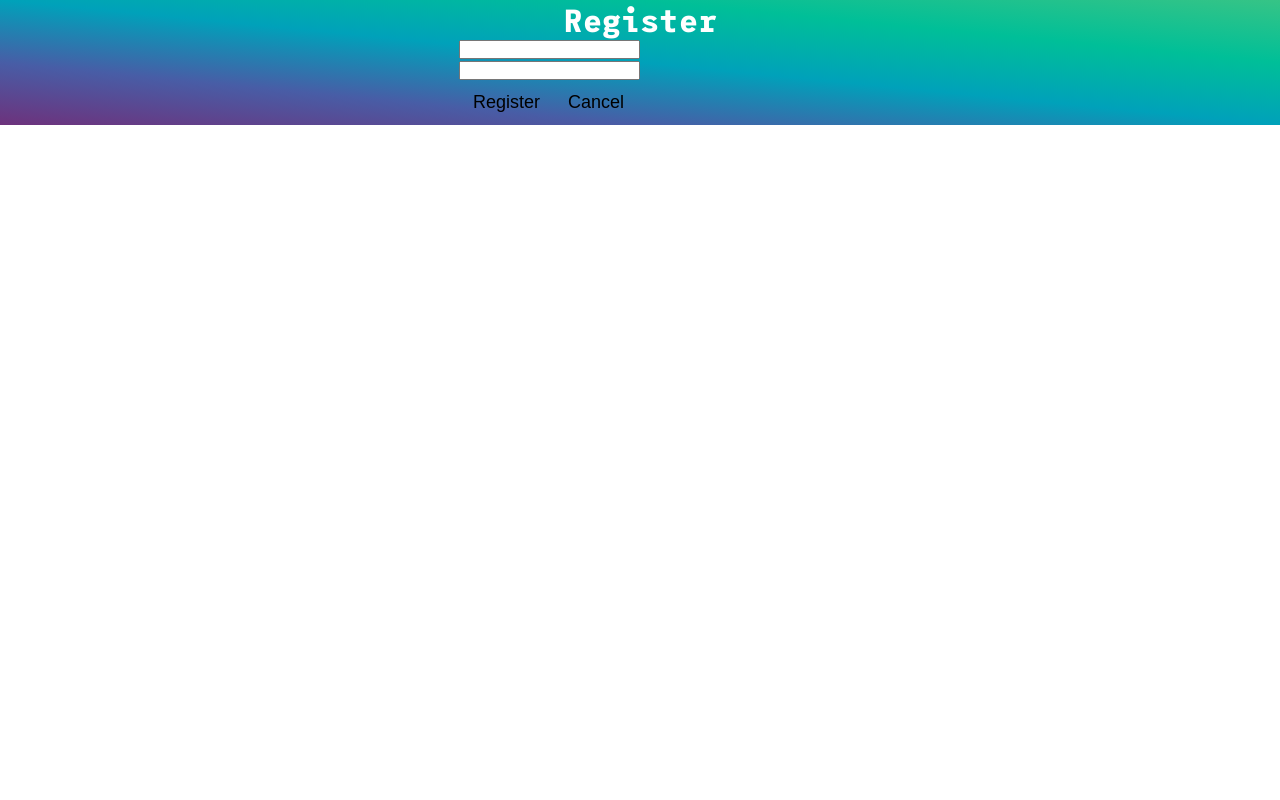
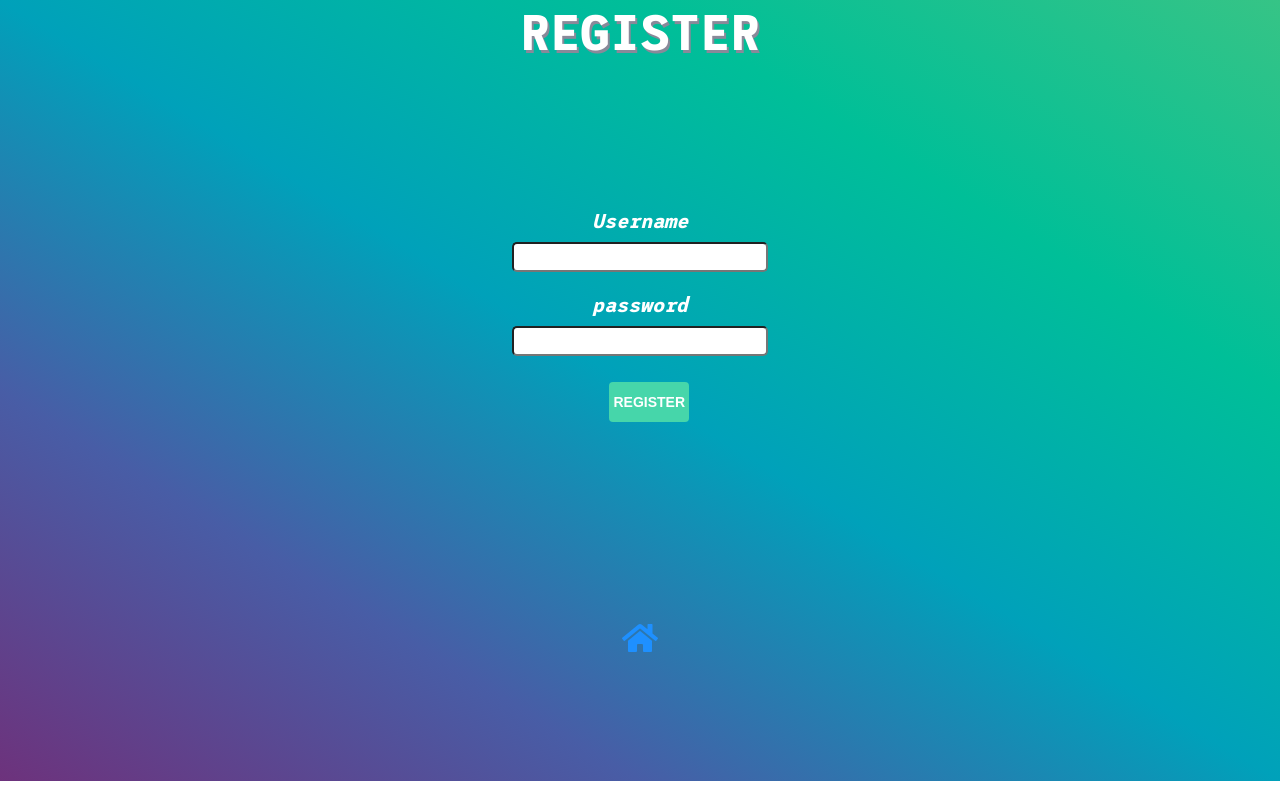
Before and after one commit to clrko/wild-thunder, a React (Create React App) app: page /register in a window 1280 px wide. Built offline with nearby package versions, Linux system fonts and the light colour scheme; no server answers.

Commit message:
registerPage finished

```diff
--- a/src/components/pages/Register.css
+++ b/src/components/pages/Register.css
@@ -1,17 +1,59 @@
 .form_page_register{
-
-    display: flex;
-    justify-content: center;
+    margin-top: 10%;
 }
 .container_page_register h1{
+    font-size: 50px ;
+    text-shadow: 2px 3px 0px #898999;
+    text-transform: uppercase;
     text-align: center;
 }
 .container_page_register{
     background-image: linear-gradient(to right top, #6d327c, #485DA6, #00a1ba, #00BF98, #36C486);
 }
-.input_register_page{
+.form_page_register label{
+    padding-top: 20px;
+    text-align: center;
 
+}
+.input_register{
+     display: flex;
+    padding-left: 40%;
+    padding-right: 40%;
+    flex-direction: column;
+}
+.input_register input{
+    height: 30px;
+    font-size: 20px;
+    border-radius: 5px;
+}
+.input_register label{
+   font-style: italic;
+   font-size: 20px;
+   padding-bottom: 10px;
+}
+input[type="text"]:focus:valid,
+input[type="password"]:focus:valid {
+  outline: 2px solid blue;
+}
+.button_go_home{
+    text-align: center;
+    margin-top: 10%;
+    padding-bottom: 5%;
+}
+.button_register{
+    font-size:14px;
+    color:#fff;
+    text-decoration:none;
+    font-weight:bold;
+    text-transform:uppercase;
+    background: #46d6aa;
+    border-radius: 5;
+    cursor: pointer;
+    width: 80px;
+    height: 40px;
+    display: flex;
+    align-items: center;
     justify-content: center;
-    flex-direction: column;
-    width: 20%;
+    margin-top : 10% ;
+    margin-left : 38%;
 }
--- a/src/components/pages/Register.js
+++ b/src/components/pages/Register.js
@@ -1,6 +1,9 @@
 import React, { useState } from 'react';
 import { Redirect, NavLink } from 'react-router-dom';
 import axios from "axios";
+
+import { FontAwesomeIcon } from '@fortawesome/react-fontawesome';
+import { faHome } from '@fortawesome/free-solid-svg-icons';
 
 import './Register.css'
 /* import NavbarHeader from '../shared/NavbarHeader';
@@ -36,15 +39,19 @@ const Register = () => {
                 <NavbarFooter/> */}
         <h1>Register</h1>
         <form  className="form_page_register" onSubmit={handleSubmit}>
-            <div>
-                <div className="input_register_page">
-                    <input type="text" name="username" />
-                    <input type="password" name="password" />
-                </div>
-                    <button type="submit">Register</button>
-                    <NavLink to="/"><button type="submit">Cancel</button></NavLink>
-            </div>
-        </form>
+
+                <div className="input_register">
+                        <label>Username</label>
+                        <input type="text" name="username" />
+
+                        <label>password</label>
+                        <input type="password" name="password" />
+                        <button className="button_register" type="submit">Register</button>
+                    </div>
+
+                  <div className="button_go_home">
+                  <NavLink to="/" ><button><FontAwesomeIcon icon={faHome} className="goHome_icon_reco_page" /></button></NavLink>                </div>
+             </form>
     </div>
     )
 
```
